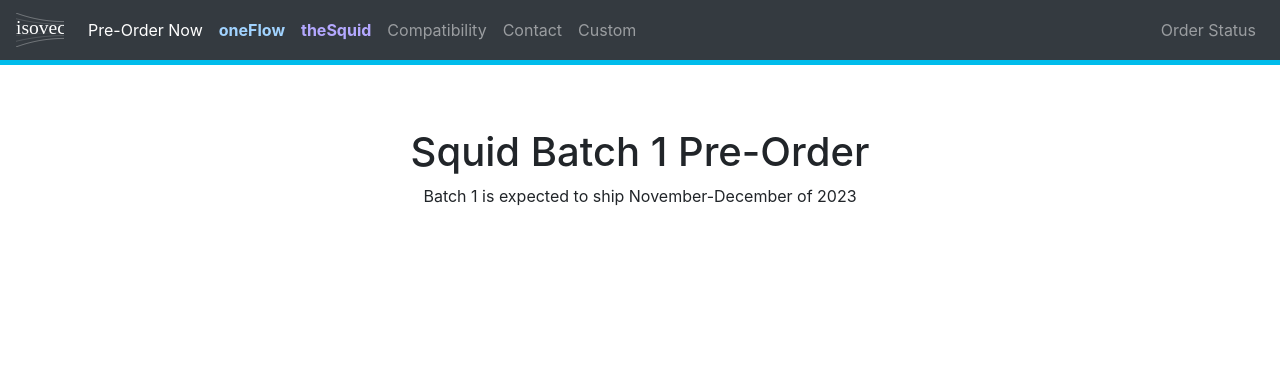
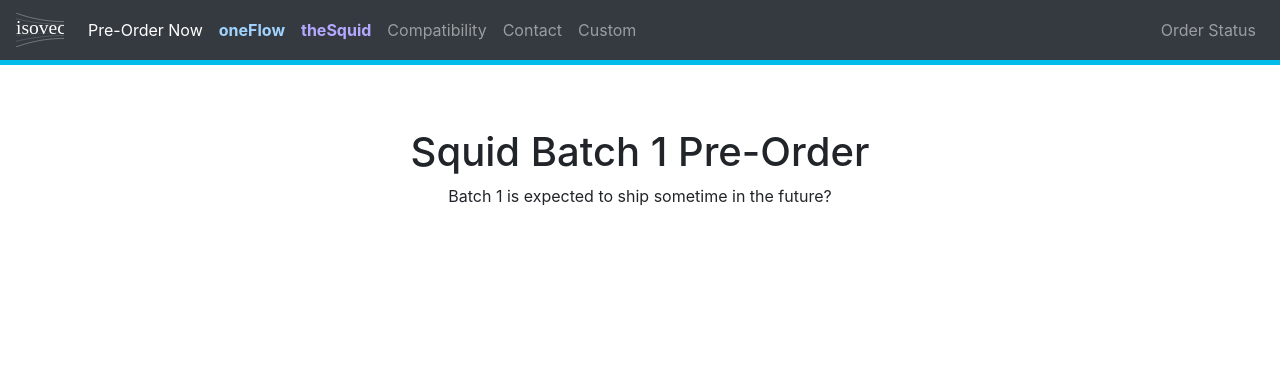
Before and after one commit to booolean/isovect, a Jekyll site: the page main/preorder.html, which Jekyll copies as it is, in a window 1280 px wide. Shown: the top 379 px of the page. Built offline with Jekyll 4.4.1, drawn with Linux system fonts in a browser that asks for light colours; nearby versions of some CDN libraries.

Commit message:
Removed any preorder date

```diff
--- a/main/preorder.html
+++ b/main/preorder.html
@@ -59,7 +59,7 @@
     <!-- Begin page content -->
     <main role="main" class="container">
       <h1 class="text-center mt-5">Squid Batch 1 Pre-Order</h1>
-      <p class="text-center">Batch 1 is expected to ship November-December of 2023</p>
+      <p class="text-center">Batch 1 is expected to ship sometime in the future?</p>
 
 	<script async src="https://js.stripe.com/v3/pricing-table.js"></script>
         <stripe-pricing-table pricing-table-id="prctbl_1NsCdWLA9nXnoT0NgRefgKav"
```
